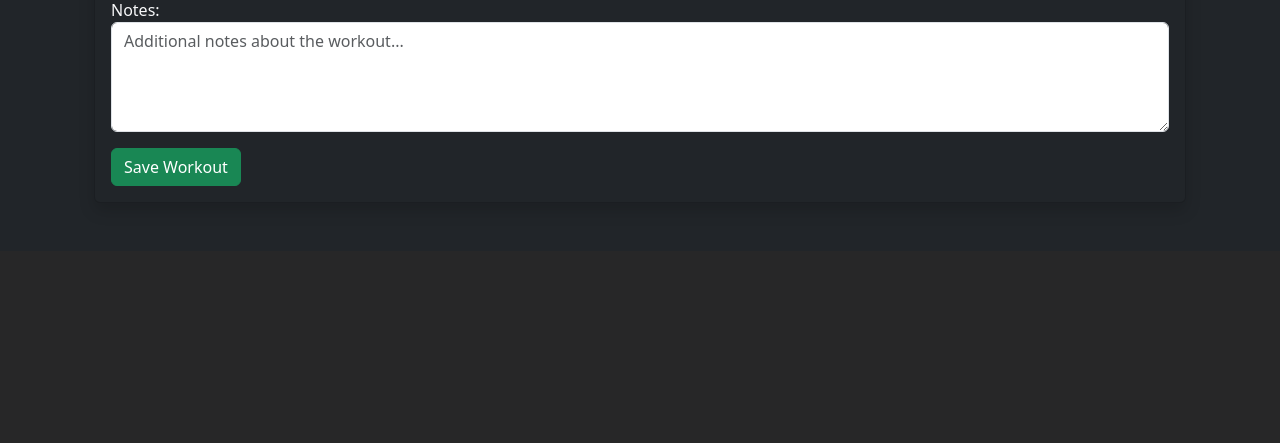
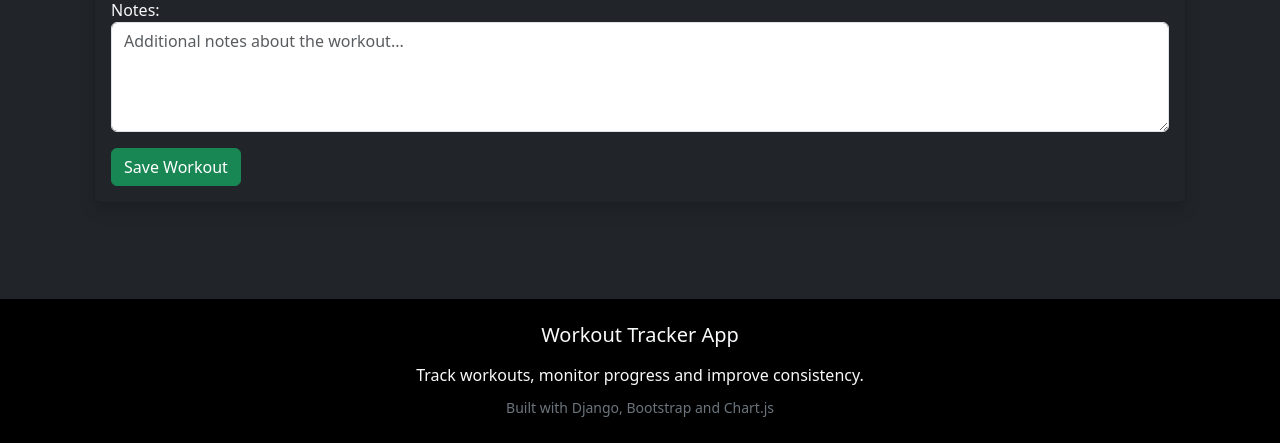
Before and after one commit to DarthCookie45/Workout-tracker-app, a Django app: page /add/ in a window 1280 px wide. Shown: the part 719-1162 px from the top of the page. Before the commit the page ends 905 px from the top, so only its background shows below. Run offline with Django 5.2, Linux system fonts and the light colour scheme; the visitor is signed in with stand-in values (Sample User, id 1).

Commit message:
Add global footer section

```diff
--- a/tracker/static/css/style.css
+++ b/tracker/static/css/style.css
@@ -26,3 +26,7 @@
     width: 100%;
   }
 }
+
+footer {
+  border-top: 1px solid #333;
+}
--- a/tracker/templates/tracker/base.html
+++ b/tracker/templates/tracker/base.html
@@ -61,5 +61,19 @@
     <div class="container mt-4">{% block content %} {% endblock %}</div>
 
     <script src="https://cdn.jsdelivr.net/npm/bootstrap@5.3.7/dist/js/bootstrap.bundle.min.js"></script>
+
+    <footer class="bg-black text-light mt-5 py-4">
+      <div class="container text-center">
+        <h5 class="mb-3">Workout Tracker App</h5>
+
+        <p class="mb-2">
+          Track workouts, monitor progress and improve consistency.
+        </p>
+
+        <small class="text-secondary">
+          Built with Django, Bootstrap and Chart.js
+        </small>
+      </div>
+    </footer>
   </body>
 </html>
```
Also changed, not shown: README.md.
